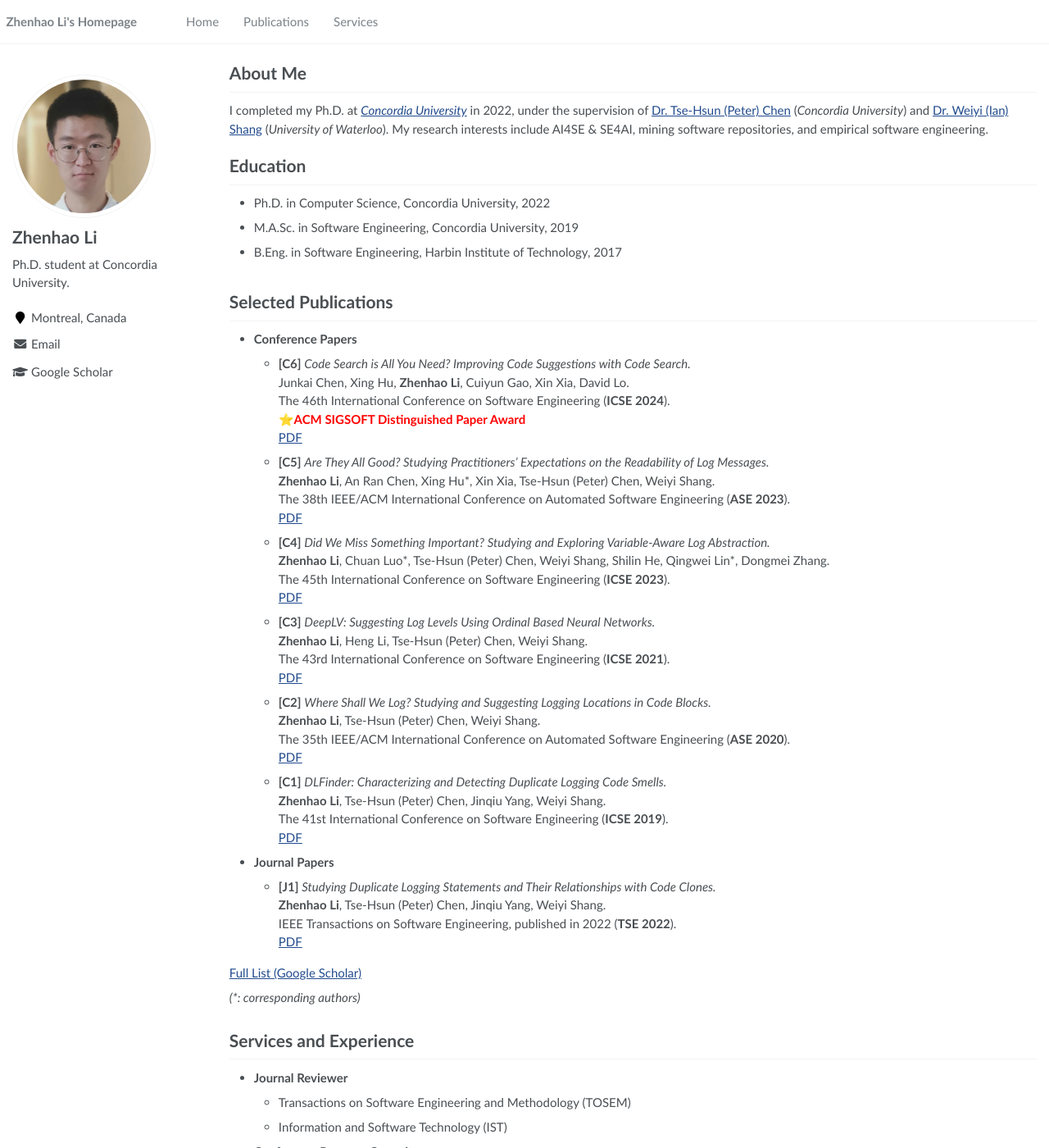
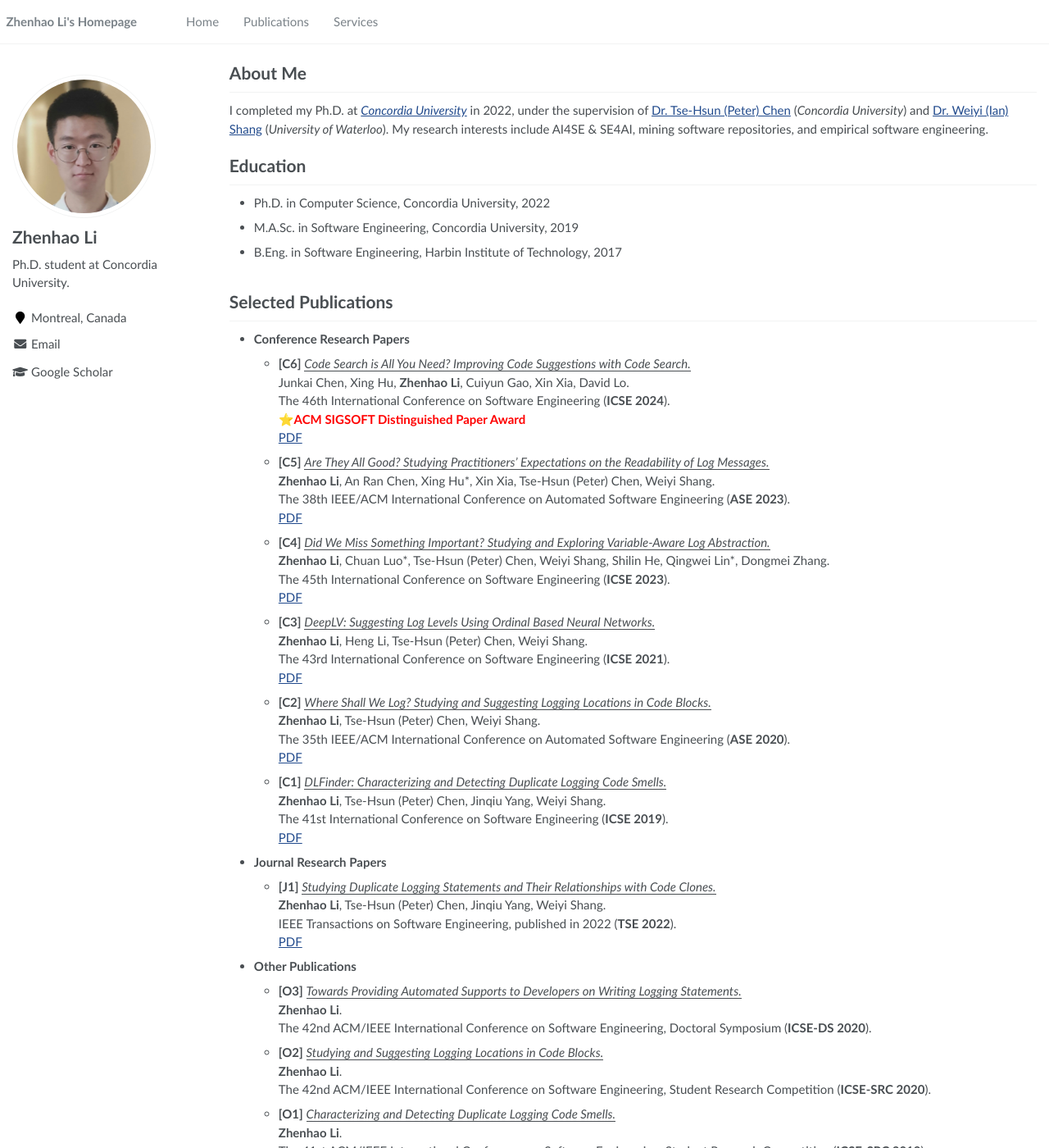
Before and after one commit to ginolzh/ginolzh.github.io, a Jekyll site: the page built from _pages/about.md, in a window 1280 px wide and 1400 px high. Shown: the whole window at 82% size. Built offline with Jekyll 4.4.1, drawn with Linux system fonts in a browser that asks for light colours; some of the changed text lies outside the part shown.

Commit message:
Update about.md

```diff
--- a/_pages/about.md
+++ b/_pages/about.md
@@ -25,38 +25,50 @@ Education
 
 Selected Publications
 ======
-* **Conference Papers**
-  * **[C6]** *Code Search is All You Need? Improving Code Suggestions with Code Search.*\
+* **Conference Research Papers**
+  * **[C6]** <ins>*Code Search is All You Need? Improving Code Suggestions with Code Search.*</ins>\
   Junkai Chen, Xing Hu, **Zhenhao Li**, Cuiyun Gao, Xin Xia, David Lo.\
   The 46th International Conference on Software Engineering (**ICSE 2024**).\
   <span style="color:red">**⭐ACM SIGSOFT Distinguished Paper Award**</span> \
   [PDF](https://ginolzh.github.io/papers/ICSE2024_Code_Suggestion.pdf)
-  * **[C5]** *Are They All Good? Studying Practitioners' Expectations on the Readability of Log Messages.*\
+  * **[C5]** <ins>*Are They All Good? Studying Practitioners' Expectations on the Readability of Log Messages.*</ins>\
   **Zhenhao Li**, An Ran Chen, Xing Hu\*, Xin Xia, Tse-Hsun (Peter) Chen, Weiyi Shang.\
   The 38th IEEE/ACM International Conference on Automated Software Engineering (**ASE 2023**).\
   [PDF](https://ginolzh.github.io/papers/ASE2023_Log_Message_Readability.pdf)
-  * **[C4]** *Did We Miss Something Important? Studying and Exploring Variable-Aware Log Abstraction.*\
+  * **[C4]** <ins>*Did We Miss Something Important? Studying and Exploring Variable-Aware Log Abstraction.*</ins>\
   **Zhenhao Li**, Chuan Luo\*, Tse-Hsun (Peter) Chen, Weiyi Shang, Shilin He, Qingwei Lin\*, Dongmei Zhang.\
   The 45th International Conference on Software Engineering (**ICSE 2023**).\
   [PDF](https://ginolzh.github.io/papers/ICSE2023_Log_Var_Aware_.pdf)
-  * **[C3]** *DeepLV: Suggesting Log Levels Using Ordinal Based Neural Networks.*\
+  * **[C3]** <ins>*DeepLV: Suggesting Log Levels Using Ordinal Based Neural Networks.*</ins>\
   **Zhenhao Li**, Heng Li, Tse-Hsun (Peter) Chen, Weiyi Shang.\
   The 43rd International Conference on Software Engineering (**ICSE 2021**).\
   [PDF](https://ginolzh.github.io/papers/ICSE2021_Log_Level.pdf)
-  * **[C2]** *Where Shall We Log? Studying and Suggesting Logging Locations in Code Blocks.*\
+  * **[C2]** <ins>*Where Shall We Log? Studying and Suggesting Logging Locations in Code Blocks.*</ins>\
   **Zhenhao Li**, Tse-Hsun (Peter) Chen, Weiyi Shang.\
   The 35th IEEE/ACM International Conference on Automated Software Engineering (**ASE 2020**).\
   [PDF](https://ginolzh.github.io/papers/ASE2020_Where_to_Log.pdf)
-  * **[C1]** *DLFinder: Characterizing and Detecting Duplicate Logging Code Smells.*\
+  * **[C1]** <ins>*DLFinder: Characterizing and Detecting Duplicate Logging Code Smells.*</ins>\
   **Zhenhao Li**, Tse-Hsun (Peter) Chen, Jinqiu Yang, Weiyi Shang.\
   The 41st International Conference on Software Engineering (**ICSE 2019**).\
   [PDF](https://ginolzh.github.io/papers/ICSE2019_Dup_Log.pdf)
 
-* **Journal Papers**
-  * **[J1]** *Studying Duplicate Logging Statements and Their Relationships with Code Clones.*\
+* **Journal Research Papers**
+  * **[J1]** <ins>*Studying Duplicate Logging Statements and Their Relationships with Code Clones.*</ins>\
   **Zhenhao Li**, Tse-Hsun (Peter) Chen, Jinqiu Yang, Weiyi Shang.\
   IEEE Transactions on Software Engineering, published in 2022 (**TSE 2022**).\
   [PDF](https://ginolzh.github.io/papers/TSE_Duplicate_Log.pdf)
+
+* **Other Publications**
+  * **[O3]** <ins>*Towards Providing Automated Supports to Developers on Writing Logging Statements.*</ins>\
+  **Zhenhao Li**.\
+  The 42nd ACM/IEEE International Conference on Software Engineering, Doctoral Symposium (**ICSE-DS 2020**).
+  * **[O2]** <ins>*Studying and Suggesting Logging Locations in Code Blocks.*</ins>\
+  **Zhenhao Li**.\
+  The 42nd ACM/IEEE International Conference on Software Engineering, Student Research Competition (**ICSE-SRC 2020**).
+  * **[O1]** <ins>*Characterizing and Detecting Duplicate Logging Code Smells.*</ins>\
+  **Zhenhao Li**.\
+  The 41st ACM/IEEE International Conference on Software Engineering, Student Research Competition (**ICSE-SRC 2019**).
+
 
 
 [Full List (Google Scholar)](https://scholar.google.com/citations?hl=zh-CN&user=StfHC9AAAAAJ)
```
